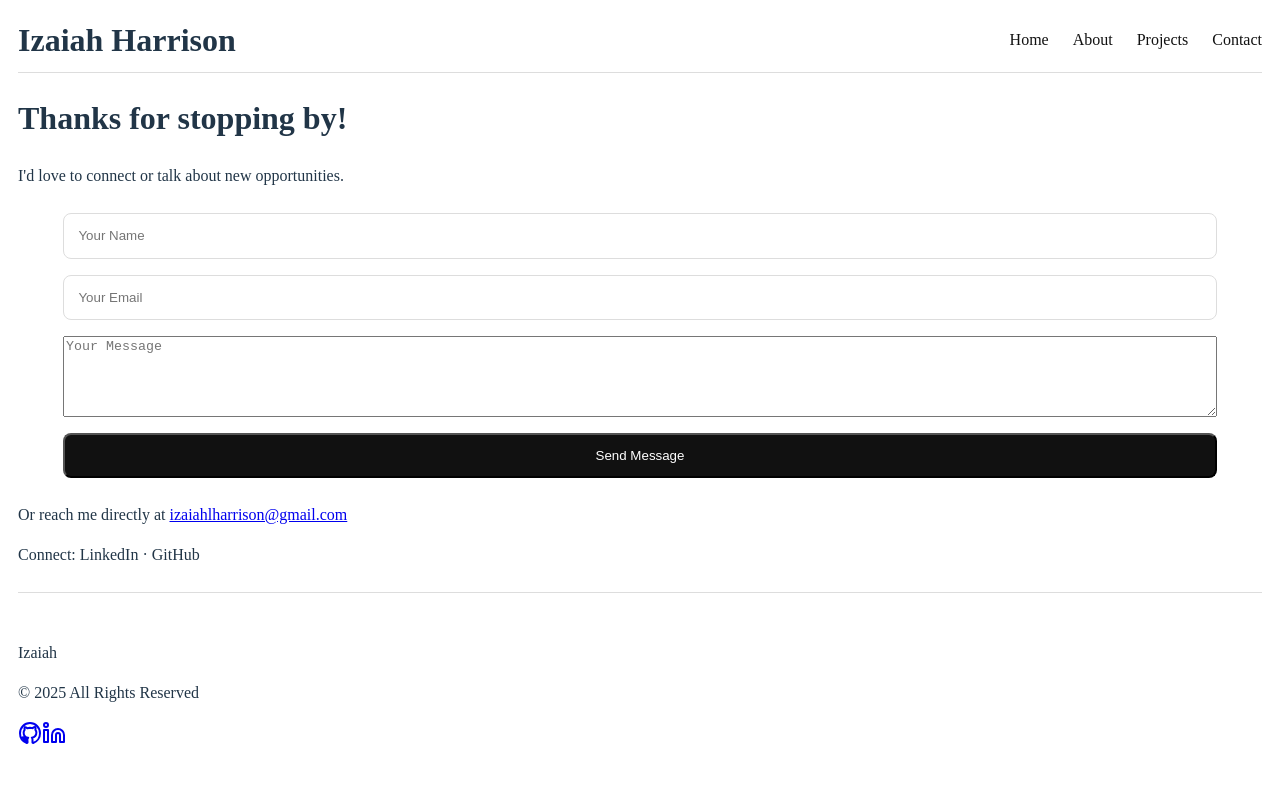
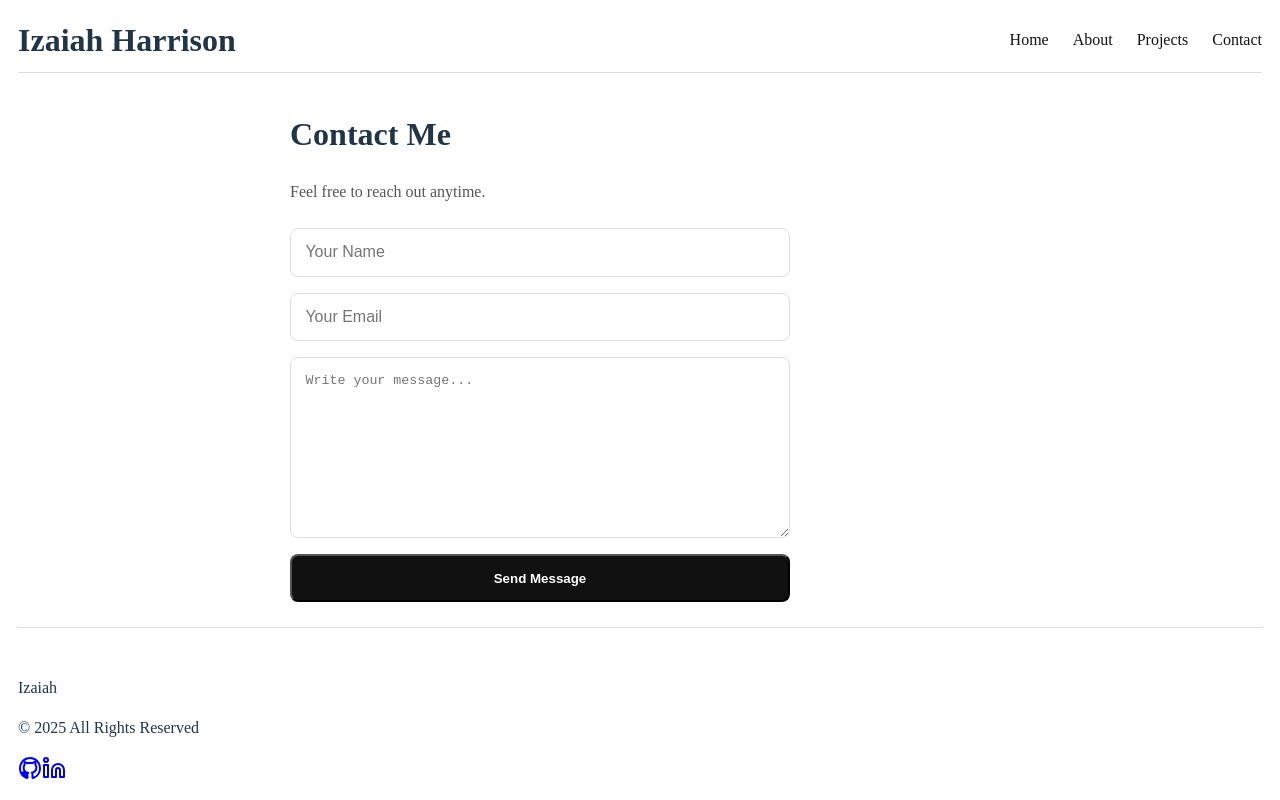
Before and after one commit to Izaiah566/portfolio-site, a React (Vite) app: page /Contact in a window 1280 px wide. Built offline with nearby package versions, Linux system fonts and the light colour scheme.

Commit message:
Contact page updated and installed with emailjs

```diff
--- a/package.json
+++ b/package.json
@@ -10,6 +10,7 @@
     "preview": "vite preview"
   },
   "dependencies": {
+    "emailjs-com": "^3.2.0",
     "react": "^19.2.0",
     "react-dom": "^19.2.0",
     "react-router-dom": "^7.9.5"
--- a/src/pages/About.jsx
+++ b/src/pages/About.jsx
@@ -46,7 +46,7 @@ const About = () => {
 
              <section>
               <h2>Let’s Work Together</h2>
-              <Link style={styles.contactBtn}>Contact Me</Link>
+              <Link className={styles.contactBtn} to={'/Contact'}>Contact Me</Link>
              </section>
             </div>
         </>
--- a/src/pages/About.module.css
+++ b/src/pages/About.module.css
@@ -80,3 +80,13 @@ font-size: 0.95rem;
 .resumeButton:hover {
   background: #444;
 }
+
+.contactBtn {
+  padding: 0.75rem 1.4rem;
+  background: #000;
+  color: #fff;
+  border-radius: 8px;
+  font-weight: 600;
+  text-decoration: none;
+  transition: background 0.3s ease;
+}
--- a/src/pages/Contact.jsx
+++ b/src/pages/Contact.jsx
@@ -1,102 +1,81 @@
-import {useState} from "react"
-import styles from "./Contact.module.css"
+import { useRef, useState } from "react";
+import emailjs from "emailjs-com";
+import styles from "./Contact.module.css";
 
-const Contact = () => {
-  const [form, setForm] = useState({ name: "", email: "", message: "" });
-  const [status, setStatus] = useState("idle");
-  // idle | sending | success | error
+export default function Contact() {
+  const formRef = useRef();
+  const [status, setStatus] = useState("");
 
-  function handleChange(e) {
-    setForm({ ...form, [e.target.name]: e.target.value });
-  }
-
-  async function handleSubmit(e) {
+  const sendEmail = (e) => {
     e.preventDefault();
     setStatus("sending");
 
-    try {
-      // --- simulate sending ---
-      await new Promise((resolve) => setTimeout(resolve, 1200));
-
-      // --- simulate success ---
+    emailjs
+      .sendForm(
+        import.meta.env.VITE_EMAILJS_SERVICE_ID,
+        import.meta.env.VITE_EMAILJS_TEMPLATE_ID,
+        formRef.current,
+        import.meta.env.VITE_EMAILJS_PUBLIC_KEY
+      )
+      .then(
+        (result) => {
           setStatus("success");
-
-      // reset form
-      setForm({ name: "", email: "", message: "" });
-
-    } catch (err) {
+          formRef.current.reset();
+        },
+        (error) => {
           setStatus("error");
         }
-  }
+      );
+  };
 
   return (
-        <>
-         <div>
-          <header>
-            <h1>Thanks for stopping by!</h1>
-            <p>I'd love to connect or talk about new opportunities.</p>
-          </header>
+    <div className={styles.contactWrapper}>
+      <h1 className={styles.contactTitle}>Contact Me</h1>
+      <p className={styles.contactDesc}>Feel free to reach out anytime.</p>
 
-
-         <form className={styles.contactForm} onSubmit={handleSubmit}>
+      <form ref={formRef} onSubmit={sendEmail} className={styles.contactForm}>
         <input
-           name="name"
           type="text"
+          name="from_name"
           placeholder="Your Name"
-           value={form.name}
-           onChange={handleChange}
+          required
           className={styles.contactInput}
-           required
         />
 
         <input
-           name="email"
           type="email"
+          name="from_email"
           placeholder="Your Email"
-           value={form.email}
-           onChange={handleChange}
+          required
           className={styles.contactInput}
-           required
         />
 
         <textarea
           name="message"
-           placeholder="Your Message"
-           value={form.message}
-           onChange={handleChange}
-           rows={5}
+          placeholder="Write your message..."
           required
+          className={styles.contactTextarea}
         />
 
-           <button
-           size="lg"
-           type="submit"
-           className={styles.contactBtn}
-           disabled={status === "sending"}
-           >
-            {status === "sending" ? "Sending..." : "Send Message"}
+        <button type="submit" className={styles.contactSubmit}>
+          Send Message
         </button>
+
+        {/* SUCCESS / ERROR STATES */}
+        {status === "sending" && (
+          <p className={styles.contactInfo}>Sending...</p>
+        )}
+        {status === "success" && (
+          <p className={styles.contactInfo} style={{ color: "green" }}>
+            Message sent successfully!
+          </p>
+        )}
+        {status === "error" && (
+          <p className={styles.contactInfo} style={{ color: "red" }}>
+            Failed to send message. Try again.
+          </p>
+        )}
       </form>
-
-         {/* SUCCESS MESSAGE */}
-         {status === "success" && (
-           <p className={styles.successMsg}>Your message was sent successfully! 🎉</p>
-         )}
-
-         {/* ERROR MESSAGE */}
-         {status === "error" && (
-           <p className={styles.errorMsg}>Something went wrong. Please try again.</p>
-         )}
-
-
-
-          <div >
-            <p>Or reach me directly at <a href="mailto:izaiahlharrison@gmail.com" className="underline">izaiahlharrison@gmail.com</a></p>
-            <p className="mt-2">Connect: LinkedIn · GitHub</p>
     </div>
-         </div>
-        </>
-    )
+  );
 }
-
-export default Contact
--- a/src/pages/Contact.module.css
+++ b/src/pages/Contact.module.css
@@ -1,28 +1,72 @@
+/* -------------------------------------------------- */
+/* CONTACT.module.css — Clean, Mobile‑First           */
+/* -------------------------------------------------- */
+
+.contactWrapper {
+  padding-top: 1rem;
+}
+
+.contactTitle {
+  font-size: 2rem;
+  font-weight: 800;
+}
+
+.contactDesc {
+  font-size: 1rem;
+  color: #555;
+  margin-bottom: 1.5rem;
+}
+
 .contactForm {
   display: grid;
   gap: 1rem;
-  margin: 25px 45px;
 }
+
 .contactInput {
   padding: 0.9rem;
+  border-radius: 8px;
   border: 1px solid #ddd;
-  border-radius: 8px;
-}
-.contactBtn {
-  background: #111;
-  color: white;
-  padding: 0.8rem;
-  border-radius: 8px;
+  font-size: 1rem;
 }
 
-.successMsg {
-  margin-top: 1rem;
-  color: #0a8a28;
+.contactTextarea {
+  height: 150px;
+  resize: vertical;
+  padding: 0.9rem;
+  border-radius: 8px;
+  border: 1px solid #ddd;
+}
+
+.contactSubmit {
+  background: #111;
+  color: #fff;
+  padding: 0.9rem;
+  border-radius: 8px;
   font-weight: 600;
 }
 
-.errorMsg {
-  margin-top: 1rem;
-  color: #c23333;
-  font-weight: 600;
+.contactInfo {
+  margin-top: 1.2rem;
+  color: #444;
 }
+
+/* ==================================================
+   TABLET BREAKPOINT — min-width: 640px
+   ================================================== */
+@media (min-width: 640px) {
+  /* CONTACT */
+  .contactForm {
+    max-width: 500px;
+  }
+}
+
+/* ==================================================
+   DESKTOP BREAKPOINT — min-width: 1024px
+   ================================================== */
+@media (min-width: 1024px) {
+  /* CONTACT */
+  .contactWrapper {
+    max-width: 700px;
+    margin: 0 auto;
+  }
+}
```
Also changed, not shown: 2 other files (tests, documents, lock files or other folders). Lines whose indentation alone changed are shown as unchanged.
